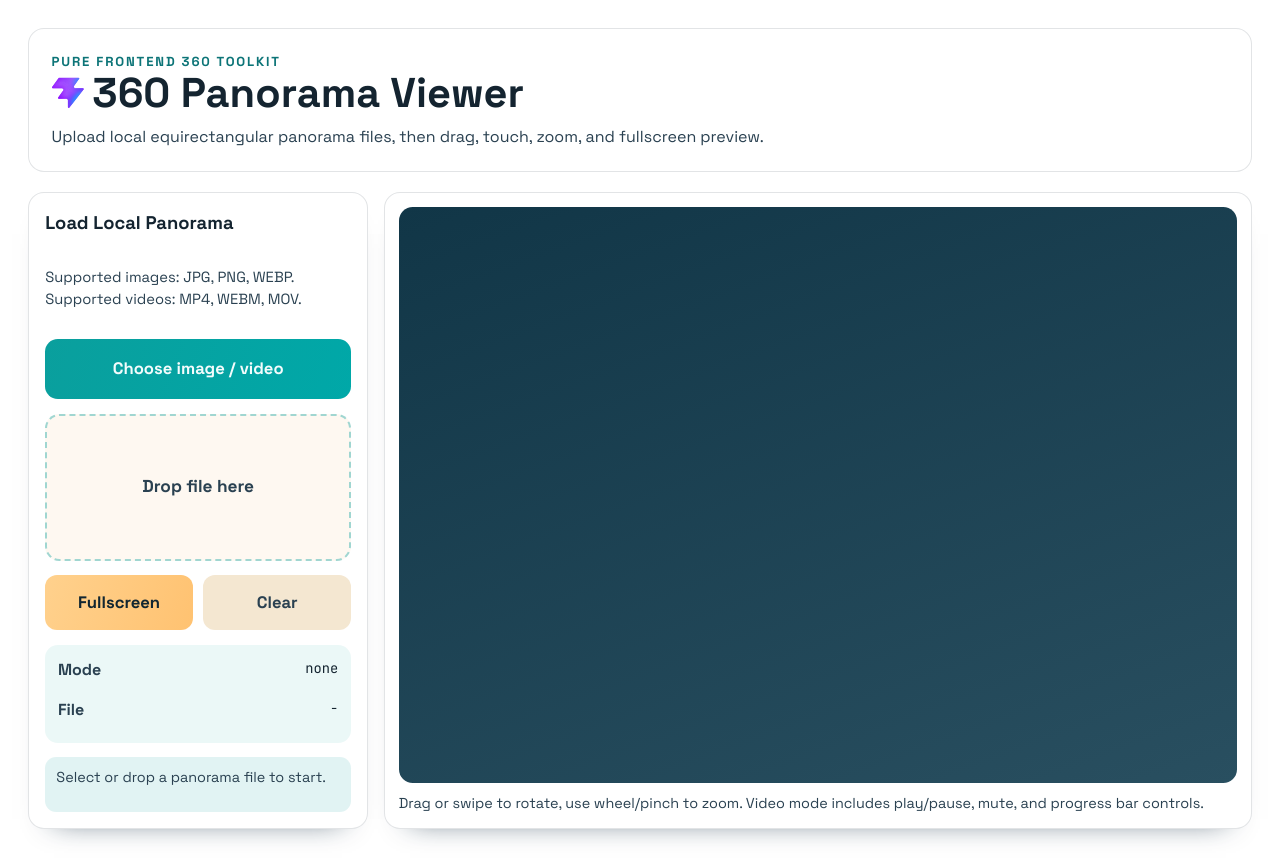
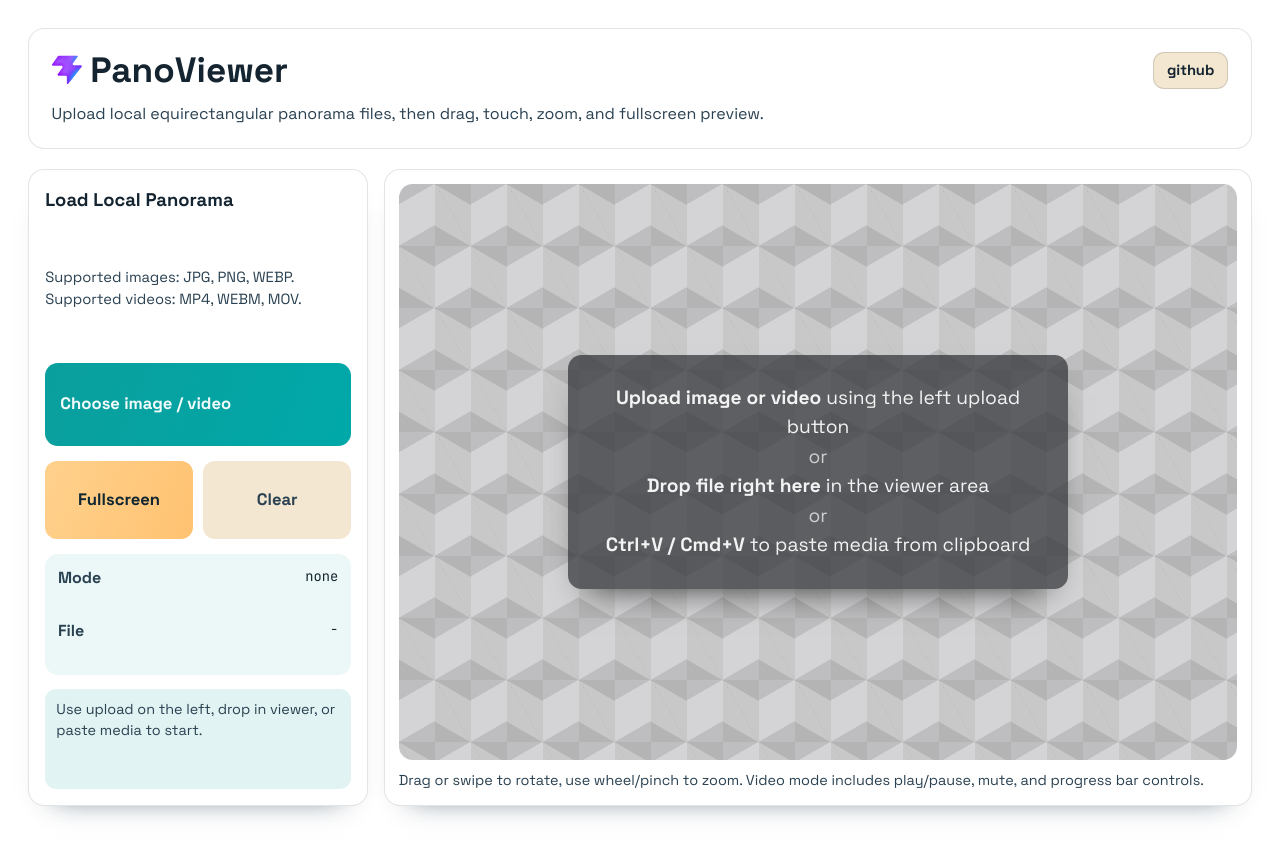
Before and after one commit to YoujunZhao/PanoViewer, a website built with Vite: page index.html in a window 1280 px wide. After the commit the page ends 835 px from the top, so only its background shows below. Built offline with nearby package versions, Linux system fonts and the light colour scheme.

Commit message:
feat: add github button and viewer empty-state drop/paste UX

```diff
--- a/src/main.ts
+++ b/src/main.ts
@@ -22,12 +22,19 @@ if (!app) {
 app.innerHTML = `
   <div class="app-shell">
     <header class="topbar">
-      <div>
-        <p class="eyebrow">Pure Frontend 360 Toolkit</p>
+      <div class="topbar-brand">
         <h1 class="site-title">
           <img src="favicon.svg" class="site-logo" alt="PanoViewer logo" />
-          360 Panorama Viewer
+          PanoViewer
         </h1>
+        <a
+          class="repo-link"
+          href="https://github.com/YoujunZhao/PanoViewer"
+          target="_blank"
+          rel="noopener noreferrer"
+        >
+          github
+        </a>
       </div>
       <p class="topbar-note">Upload local equirectangular panorama files, then drag, touch, zoom, and fullscreen preview.</p>
     </header>
@@ -41,10 +48,6 @@ app.innerHTML = `
           Choose image / video
           <input id="file-input" type="file" accept="image/*,video/*,.jpg,.jpeg,.png,.webp,.gif,.avif,.mp4,.webm,.mov,.m4v,.ogv" />
         </label>
-
-        <div id="dropzone" class="dropzone" tabindex="0" role="button" aria-label="Drop panorama file here or press enter to choose file">
-          Drop file here
-        </div>
 
         <div class="action-row">
           <button id="fullscreen-btn" type="button">Fullscreen</button>
@@ -62,11 +65,22 @@ app.innerHTML = `
           </div>
         </dl>
 
-        <p id="status" class="status" aria-live="polite">Select or drop a panorama file to start.</p>
+        <p id="status" class="status" aria-live="polite">Use upload on the left, drop in viewer, or paste media to start.</p>
       </aside>
 
       <section class="viewer-card" aria-label="Panorama viewer">
-        <div id="viewer" class="viewer"></div>
+        <div id="viewer-stage" class="viewer-stage">
+          <div id="viewer" class="viewer"></div>
+          <div id="viewer-empty" class="viewer-empty" aria-live="polite">
+            <div class="viewer-empty-card">
+              <p><strong>Upload image or video</strong> using the left upload button</p>
+              <p class="viewer-empty-separator">or</p>
+              <p><strong>Drop file right here</strong> in the viewer area</p>
+              <p class="viewer-empty-separator">or</p>
+              <p><strong>Ctrl+V / Cmd+V</strong> to paste media from clipboard</p>
+            </div>
+          </div>
+        </div>
         <p class="viewer-tip">Drag or swipe to rotate, use wheel/pinch to zoom. Video mode includes play/pause, mute, and progress bar controls.</p>
       </section>
     </main>
@@ -74,23 +88,25 @@ app.innerHTML = `
 `;
 
 const fileInput = document.querySelector<HTMLInputElement>('#file-input');
-const dropzone = document.querySelector<HTMLDivElement>('#dropzone');
 const fullscreenButton = document.querySelector<HTMLButtonElement>('#fullscreen-btn');
 const clearButton = document.querySelector<HTMLButtonElement>('#clear-btn');
 const modeValue = document.querySelector<HTMLElement>('#mode-value');
 const fileValue = document.querySelector<HTMLElement>('#file-value');
 const status = document.querySelector<HTMLElement>('#status');
 const viewerContainer = document.querySelector<HTMLElement>('#viewer');
+const viewerStage = document.querySelector<HTMLElement>('#viewer-stage');
+const viewerEmpty = document.querySelector<HTMLElement>('#viewer-empty');
 
 if (
   !fileInput ||
-  !dropzone ||
   !fullscreenButton ||
   !clearButton ||
   !modeValue ||
   !fileValue ||
   !status ||
-  !viewerContainer
+  !viewerContainer ||
+  !viewerStage ||
+  !viewerEmpty
 ) {
   throw new Error('Missing required UI elements');
 }
@@ -99,6 +115,8 @@ const modeValueEl = modeValue;
 const fileValueEl = fileValue;
 const statusEl = status;
 const fileInputEl = fileInput;
+const viewerStageEl = viewerStage;
+const viewerEmptyEl = viewerEmpty;
 
 const viewerController = new PanoramaViewerController(viewerContainer);
 const objectUrlStore = new ObjectUrlStore();
@@ -111,6 +129,11 @@ let transcodeSourceFileName: string | null = null;
 type LoadPanoramaOptions = {
   allowAutoTranscode?: boolean;
 };
+
+function setViewerEmptyState(isEmpty: boolean): void {
+  viewerStageEl.classList.toggle('is-empty', isEmpty);
+  viewerEmptyEl.hidden = !isEmpty;
+}
 
 function setStatus(message: string, kind: 'info' | 'error' = 'info'): void {
   statusEl.textContent = message;
@@ -230,6 +253,7 @@ async function loadPanoramaFile(file: File, options?: LoadPanoramaOptions): Prom
     currentObjectUrl = nextObjectUrl;
     objectUrlStore.revoke(previousObjectUrl);
     setMeta(mediaType, file.name);
+    setViewerEmptyState(false);
     if (validationDecision.level === 'warning') {
       setStatus(validationDecision.message ?? 'Loaded with warning.');
     } else {
@@ -241,6 +265,7 @@ async function loadPanoramaFile(file: File, options?: LoadPanoramaOptions): Prom
     objectUrlStore.revoke(previousObjectUrl);
     currentObjectUrl = null;
     setMeta(null, null);
+    setViewerEmptyState(true);
     if (mediaType === 'video') {
       const failureMessage = getVideoLoadFailureMessage(error);
       setStatus(failureMessage, 'error');
@@ -270,30 +295,46 @@ fileInput.addEventListener('change', () => {
   }
 });
 
-dropzone.addEventListener('keydown', (event) => {
-  if (event.key === 'Enter' || event.key === ' ') {
-    event.preventDefault();
-    fileInput.click();
-  }
+viewerStageEl.addEventListener('dragover', (event) => {
+  event.preventDefault();
+  viewerStageEl.classList.add('is-dragover');
 });
 
-dropzone.addEventListener('dragover', (event) => {
-  event.preventDefault();
-  dropzone.classList.add('is-dragover');
+viewerStageEl.addEventListener('dragleave', () => {
+  viewerStageEl.classList.remove('is-dragover');
 });
 
-dropzone.addEventListener('dragleave', () => {
-  dropzone.classList.remove('is-dragover');
-});
-
-dropzone.addEventListener('drop', (event) => {
+viewerStageEl.addEventListener('drop', (event) => {
   event.preventDefault();
-  dropzone.classList.remove('is-dragover');
+  viewerStageEl.classList.remove('is-dragover');
 
   const [file] = event.dataTransfer?.files ?? [];
   if (file) {
     void loadPanoramaFile(file);
   }
+});
+
+window.addEventListener('paste', (event) => {
+  const items = Array.from(event.clipboardData?.items ?? []);
+  const mediaItem = items.find((item) => item.kind === 'file' && /^(image|video)\//.test(item.type));
+
+  if (!mediaItem) {
+    return;
+  }
+
+  const pastedFile = mediaItem.getAsFile();
+  if (!pastedFile) {
+    return;
+  }
+
+  event.preventDefault();
+
+  const inferredExt = pastedFile.type.split('/')[1] || 'bin';
+  const normalizedFile = pastedFile.name
+    ? pastedFile
+    : new File([pastedFile], `pasted-media.${inferredExt}`, { type: pastedFile.type });
+
+  void loadPanoramaFile(normalizedFile);
 });
 
 fullscreenButton.addEventListener('click', () => {
@@ -307,9 +348,12 @@ clearButton.addEventListener('click', () => {
   objectUrlStore.revoke(currentObjectUrl);
   currentObjectUrl = null;
   setMeta(null, null);
+  setViewerEmptyState(true);
   setStatus('Viewer cleared. Select another panorama file to continue.');
   fileInput.value = '';
 });
+
+setViewerEmptyState(true);
 
 window.addEventListener('beforeunload', () => {
   viewerController.destroy();
--- a/src/style.css
+++ b/src/style.css
@@ -46,7 +46,7 @@ body {
 
 .topbar {
   display: grid;
-  gap: 0.55rem;
+  gap: 0.8rem;
   padding: clamp(1rem, 2vw, 1.4rem);
   border: 1px solid rgba(20, 36, 48, 0.12);
   border-radius: 1rem;
@@ -55,35 +55,56 @@ body {
   animation: reveal-up 0.55s ease both;
 }
 
-.eyebrow {
-  margin: 0;
-  color: var(--teal-700);
-  font-size: 0.82rem;
-  text-transform: uppercase;
-  letter-spacing: 0.14em;
-  font-weight: 700;
+.topbar-brand {
+  display: flex;
+  align-items: center;
+  justify-content: space-between;
+  gap: 0.9rem;
+  flex-wrap: wrap;
 }
 
 .site-title {
   margin: 0;
   line-height: 1.05;
-  font-size: clamp(1.6rem, 3.6vw, 2.6rem);
+  font-size: clamp(1.45rem, 3.2vw, 2.2rem);
   display: inline-flex;
   align-items: center;
   gap: 0.55rem;
-  flex-wrap: wrap;
+  color: var(--ink-900);
+  font-weight: 700;
 }
 
 .site-logo {
-  width: 32px;
-  height: 32px;
+  width: 30px;
+  height: 30px;
   display: block;
   flex: 0 0 auto;
 }
 
-.site-title {
+.repo-link {
+  display: inline-flex;
+  align-items: center;
+  justify-content: center;
+  padding: 0.42rem 0.82rem;
+  border-radius: 0.7rem;
+  border: 1px solid rgba(20, 36, 48, 0.16);
+  background: #f4e7d1;
   color: var(--ink-900);
+  text-decoration: none;
+  font-size: 0.92rem;
   font-weight: 700;
+  text-transform: lowercase;
+  transition: transform 0.18s ease, background-color 0.18s ease;
+}
+
+.repo-link:hover {
+  transform: translateY(-1px);
+  background: #efd6ad;
+}
+
+.repo-link:focus-visible {
+  outline: 2px solid rgba(10, 159, 157, 0.55);
+  outline-offset: 2px;
 }
 
 .topbar-note {
@@ -127,7 +148,7 @@ body {
 
 .file-picker {
   display: inline-flex;
-  justify-content: center;
+  justify-content: flex-start;
   align-items: center;
   padding: 0.65rem 0.95rem;
   font-size: 1.04rem;
@@ -145,30 +166,6 @@ body {
   height: 0;
   opacity: 0;
   pointer-events: none;
-}
-
-.dropzone {
-  border: 2px dashed rgba(10, 159, 157, 0.38);
-  border-radius: 0.9rem;
-  min-height: 132px;
-  padding: 0.95rem;
-  display: flex;
-  align-items: center;
-  justify-content: center;
-  font-size: 1.08rem;
-  font-weight: 600;
-  text-align: center;
-  color: var(--ink-700);
-  background: rgba(242, 168, 77, 0.08);
-  transition: border-color 0.2s ease, transform 0.2s ease, background-color 0.2s ease;
-}
-
-.dropzone.is-dragover,
-.dropzone:focus-visible {
-  border-color: var(--teal-500);
-  background: rgba(10, 159, 157, 0.11);
-  transform: translateY(-1px);
-  outline: none;
 }
 
 .action-row {
@@ -257,13 +254,78 @@ button.ghost {
   animation: reveal-up 0.55s 0.15s ease both;
 }
 
-.viewer {
+.viewer-stage {
+  position: relative;
   width: 100%;
   height: min(72vh, 760px);
   min-height: 380px;
   border-radius: 0.86rem;
   overflow: hidden;
-  background: linear-gradient(160deg, #113647, #294f60);
+  background-color: #d4d4d6;
+  background-image:
+    linear-gradient(30deg, rgba(0, 0, 0, 0.1) 12%, transparent 12.5%, transparent 87%, rgba(0, 0, 0, 0.1) 87.5%, rgba(0, 0, 0, 0.1)),
+    linear-gradient(150deg, rgba(0, 0, 0, 0.1) 12%, transparent 12.5%, transparent 87%, rgba(0, 0, 0, 0.1) 87.5%, rgba(0, 0, 0, 0.1)),
+    linear-gradient(30deg, rgba(0, 0, 0, 0.1) 12%, transparent 12.5%, transparent 87%, rgba(0, 0, 0, 0.1) 87.5%, rgba(0, 0, 0, 0.1)),
+    linear-gradient(150deg, rgba(0, 0, 0, 0.1) 12%, transparent 12.5%, transparent 87%, rgba(0, 0, 0, 0.1) 87.5%, rgba(0, 0, 0, 0.1)),
+    linear-gradient(60deg, rgba(0, 0, 0, 0.06) 25%, transparent 25.5%, transparent 75%, rgba(0, 0, 0, 0.06) 75%, rgba(0, 0, 0, 0.06)),
+    linear-gradient(60deg, rgba(0, 0, 0, 0.06) 25%, transparent 25.5%, transparent 75%, rgba(0, 0, 0, 0.06) 75%, rgba(0, 0, 0, 0.06));
+  background-size: 72px 124px;
+  background-position: 0 0, 0 0, 36px 62px, 36px 62px, 0 0, 36px 62px;
+}
+
+.viewer-stage.is-dragover {
+  box-shadow: inset 0 0 0 3px rgba(10, 159, 157, 0.5);
+}
+
+.viewer {
+  width: 100%;
+  height: 100%;
+  overflow: hidden;
+  background: transparent;
+  opacity: 1;
+  transition: opacity 0.2s ease;
+}
+
+.viewer-stage.is-empty .viewer {
+  opacity: 0;
+}
+
+.viewer-empty {
+  position: absolute;
+  inset: 0;
+  display: grid;
+  place-items: center;
+  padding: 1.2rem;
+  pointer-events: none;
+}
+
+.viewer-empty-card {
+  width: min(100%, 500px);
+  padding: clamp(1rem, 3vw, 1.8rem);
+  border-radius: 0.85rem;
+  background: rgba(52, 54, 59, 0.74);
+  color: #f3f3f3;
+  text-align: center;
+  box-shadow: 0 18px 34px -22px rgba(0, 0, 0, 0.9);
+}
+
+.viewer-empty-card p {
+  margin: 0;
+  font-size: clamp(1.05rem, 2.1vw, 1.2rem);
+}
+
+.viewer-empty-card p + p {
+  margin-top: 0.35rem;
+}
+
+.viewer-empty-separator {
+  color: rgba(255, 255, 255, 0.7);
+  font-size: 1.9rem;
+  line-height: 1;
+}
+
+.viewer-empty-card strong {
+  font-weight: 700;
 }
 
 .viewer-tip {
@@ -294,8 +356,12 @@ button.ghost {
     grid-template-columns: 1fr;
   }
 
-  .viewer {
+  .viewer-stage {
     min-height: 320px;
     height: min(60vh, 560px);
   }
+
+  .topbar-brand {
+    align-items: flex-start;
+  }
 }
```
